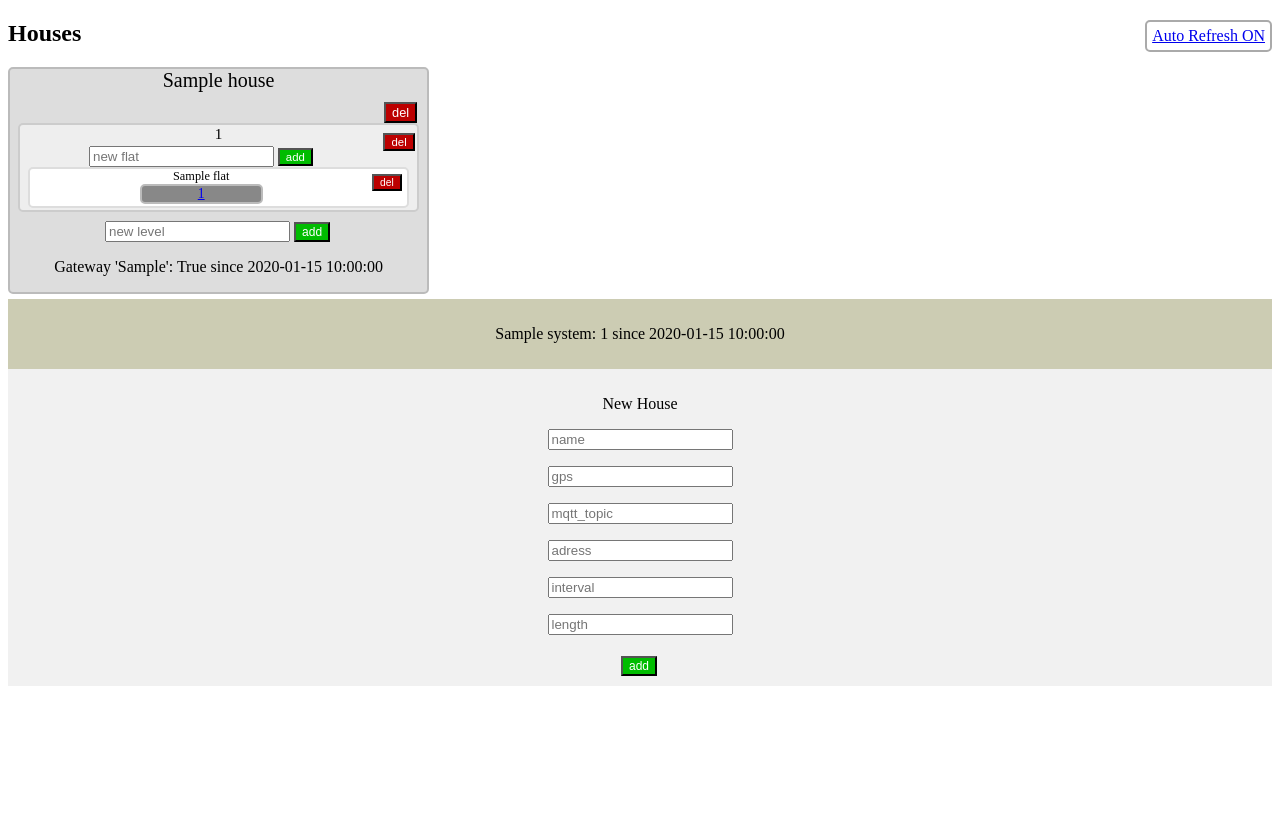
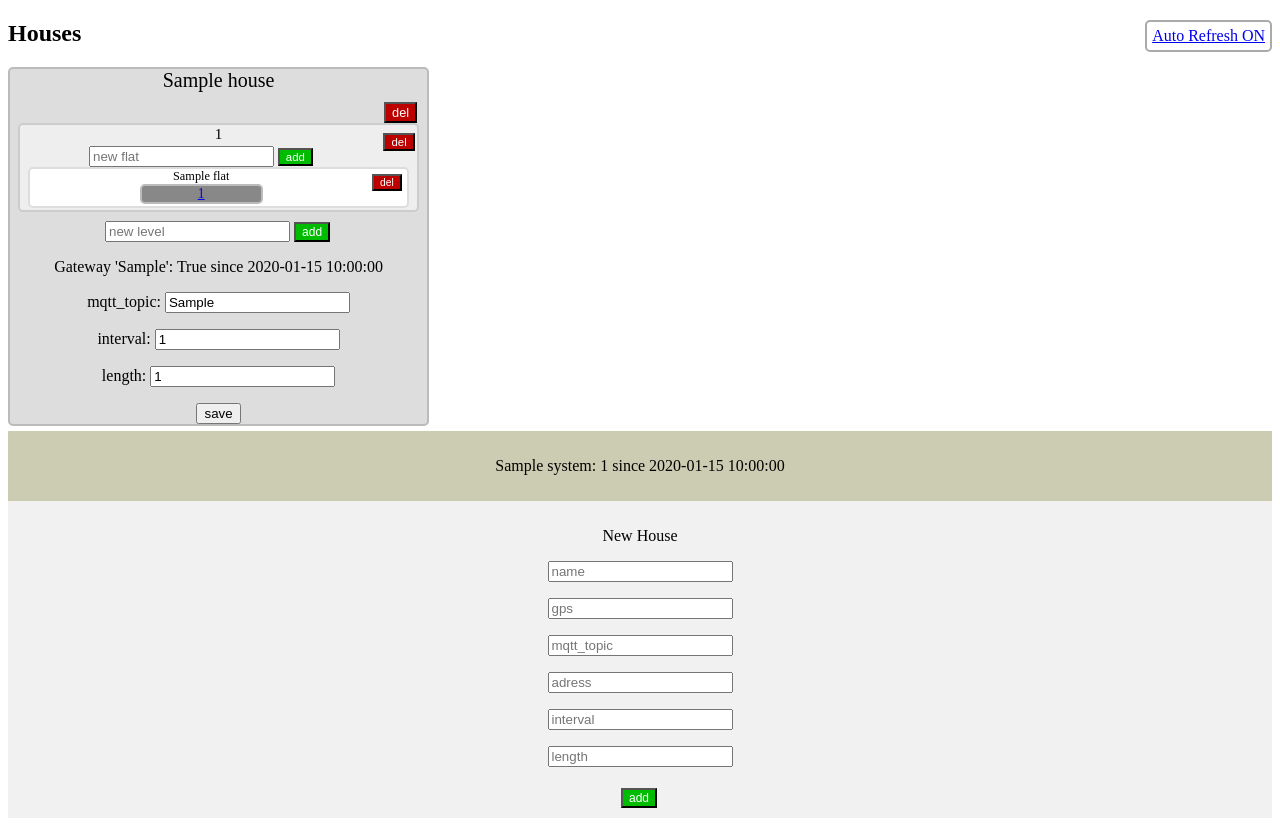
Before and after one commit to paul0x1C/wasserschaden, a Flask app: page /overview in a window 1280 px wide. Before the commit the page ends 686 px from the top, so only its background shows below. Run offline with Flask 2, Linux system fonts and the light colour scheme; tables that the repository leaves empty hold one stand-in row (values such as "Sample post").

Commit message:
edit house feature

```diff
--- a/timer_loop.py
+++ b/timer_loop.py
@@ -49,7 +49,8 @@ def check_timeouts(session):
     for node in nodes:
         #pdb.set_trace()
         logger.info("Checking node '%s' with state '%s'" % (node.id, node.state.name))
-        if (now() - node.last_change).seconds > 10:
+        last_change = (now() - node.last_change).seconds
+        if last_change > 10:
             if node.state_id == 2:
                 publish_to_node(node, "open")
                 set_state(node.id, 21)
@@ -71,7 +72,7 @@ def check_timeouts(session):
                 set_state(node.id, 5)
                 publish_to_node(node, "ping")
             elif node.state_id == 3:
-                if node.flat.floor.house.length < (now() - node.last_change).seconds:
+                if node.flat.floor.house.length <= last_change:
                     close_valve(node.id)
             elif node.state_id == 5:
                 set_state(node.id, 9)
--- a/web/main.py
+++ b/web/main.py
@@ -45,6 +45,11 @@ def overview(session):
             floor_id = int(request.form.get('floor_id')))
         content += "added flat"
         session.add(flat)
+    elif request.form.get('action') == "edit_house":
+        house = session.query(models.House).filter(models.House.id == int(request.form.get('house_id'))).one()
+        house.length = int(request.form.get('length'))
+        house.interval = int(request.form.get('interval'))
+        house.mqtt_topic = request.form.get('mqtt_topic')
     elif request.form.get('action') == "del_house":
         house = session.query(models.House).filter(models.House.id == int(request.form.get('house_id'))).first()
         content += "removed house"
--- a/web/templates/overview.html
+++ b/web/templates/overview.html
@@ -50,6 +50,16 @@
           <div class = "gateway">
               <p> Gateway '{{ house.mqtt_topic }}': {{ house.gateway_state }} since {{ house.gateway_updated }}</p>
           </div>
+          <div class = "settings">
+            <form method='post'>
+              <p>mqtt_topic: <input type='text' name='mqtt_topic', value='{{ house.mqtt_topic }}'></p>
+              <p>interval: <input type='number' name='interval', value='{{ house.interval }}'></p>
+              <p>length: <input type='number' name='length', value='{{ house.length }}'></p>
+              <input type='hidden' value='edit_house' name='action'>
+              <input type='hidden' value='{{ house.id}}' name='house_id'>
+              <input type='submit' value='save'>
+            </form>
+          </div>
       </div>
     {% endfor %}
 </div>
```
